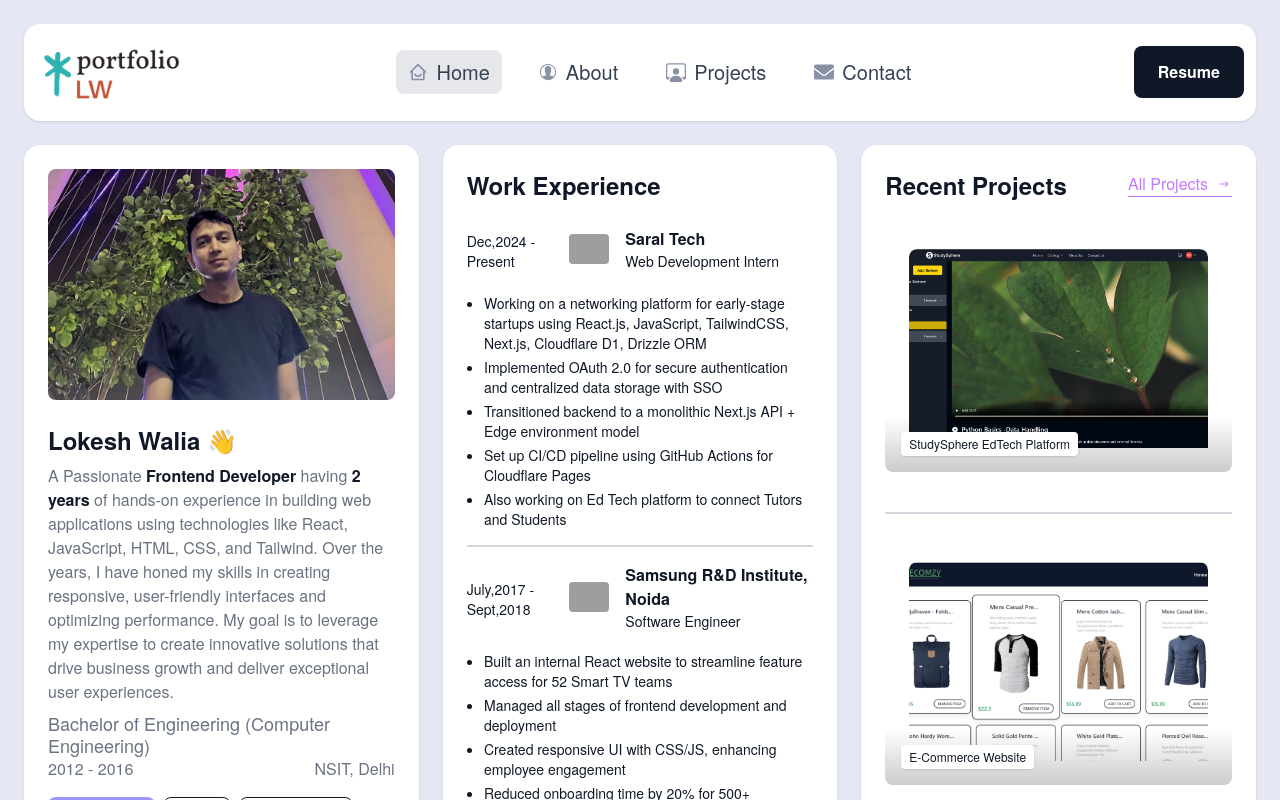
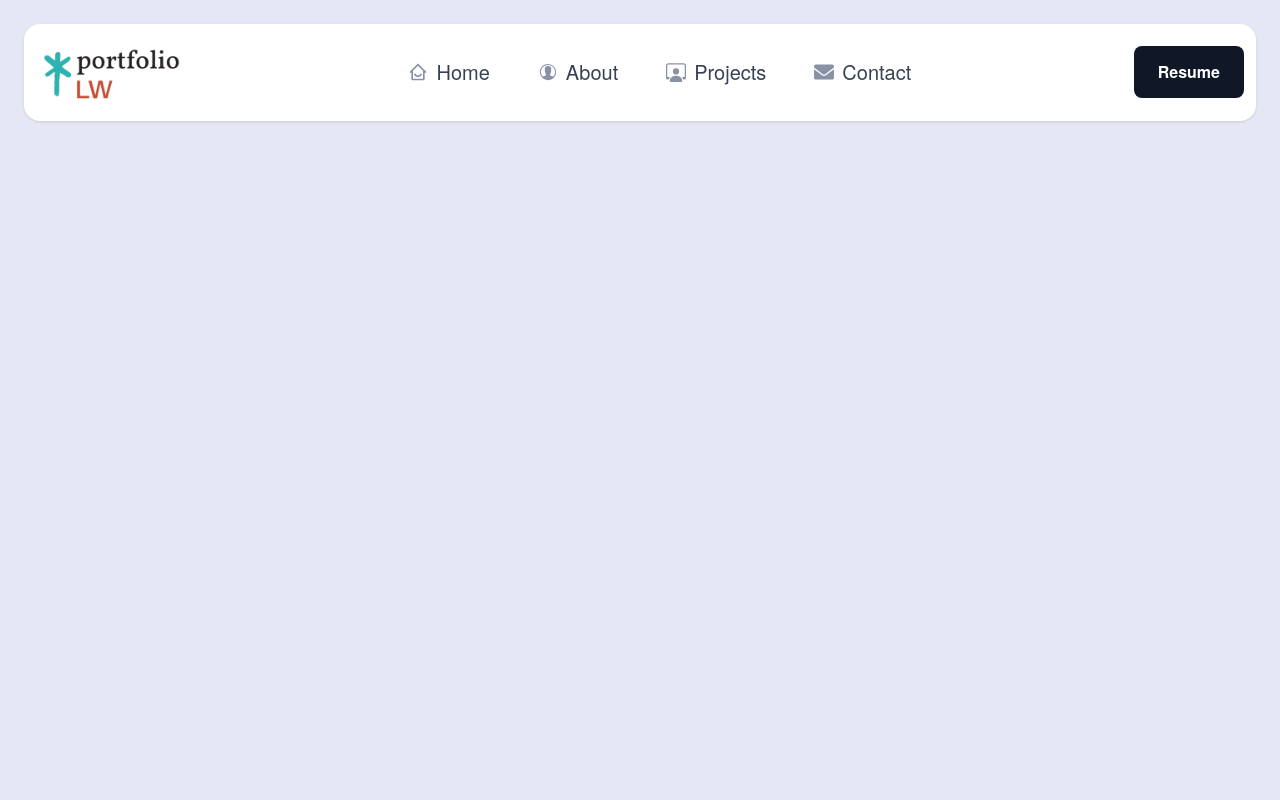
Before and after one commit to lokeshloki3/portfolio-lokesh, a React (Vite) app: page / in a window 1280 px wide. Shown: the top 800 px of the page. Built offline with nearby package versions, Linux system fonts and the light colour scheme; grey boxes are pictures that could not be loaded.

Commit message:
Updated home route link to portfolio-lokesh for github pages

```diff
--- a/package.json
+++ b/package.json
@@ -1,9 +1,12 @@
 {
+  "homepage": "https://lokeshloki3.github.io/portfolio-lokesh",
   "name": "portfolio-lokesh",
   "private": true,
   "version": "0.0.0",
   "type": "module",
   "scripts": {
+    "predeploy": "npm run build",
+    "deploy": "gh-pages -d dist",
     "dev": "vite",
     "build": "vite build",
     "lint": "eslint .",
@@ -25,6 +28,7 @@
     "eslint": "^9.25.0",
     "eslint-plugin-react-hooks": "^5.2.0",
     "eslint-plugin-react-refresh": "^0.4.19",
+    "gh-pages": "^6.3.0",
     "globals": "^16.0.0",
     "vite": "^6.3.5"
   }
--- a/src/App.jsx
+++ b/src/App.jsx
@@ -13,7 +13,7 @@
       <div>
         <Navbar />
         <Routes>
-          <Route path="/" element={<Home />} />
+          <Route path="/portfolio-lokesh" element={<Home />} />
           <Route path="/about" element={<About />} />
           <Route path="/projects" element={<Projects />} />
           <Route path="/contact" element={<Contact />} />
--- a/src/components/Mobile.jsx
+++ b/src/components/Mobile.jsx
@@ -32,7 +32,7 @@
 
         <div>
           <Link
-            to="/"
+            to="/portfolio-lokesh"
             className="inline-flex items-center gap-3 text-2xl font-semibold"
           >
             <img
@@ -46,7 +46,7 @@
 
         <ul className="mt-4 flex flex-1 flex-col gap-2">
           {menuItems.map((item, index) => {
-            const path = item.text === "Home" ? "/" : `/${item.text.toLowerCase()}`;
+            const path = item.text === "Home" ? "/portfolio-lokesh" : `/${item.text.toLowerCase()}`;
             const isActive = currentPath === path;
 
             return (
--- a/src/components/Navbar.jsx
+++ b/src/components/Navbar.jsx
@@ -26,7 +26,7 @@
     <>
       <header className="sticky top-0 z-50 border-0 border-solid border-gray-200 m-6">
         <div className="flex items-center justify-between rounded-2xl bg-white p-3 shadow">
-          <Link to="/" className="inline-flex items-center gap-3 text-2xl font-semibold">
+          <Link to="/portfolio-lokesh" className="inline-flex items-center gap-3 text-2xl font-semibold">
             <img
               className="w-[100px] sm:w-[120px] md:w-[150px]"
               alt="Logo"
@@ -38,7 +38,7 @@
             <ul className="hidden gap-6 flex-1 flex-wrap items-center justify-center lg:flex">
               {items.map(
                 (text, index) => {
-                  const path = text === "Home" ? "/" : `/${text.toLowerCase()}`;
+                  const path = text === "Home" ? "/portfolio-lokesh" : `/${text.toLowerCase()}`;
                   const isActive = currentPath === path;
 
                   return (
--- a/vite.config.js
+++ b/vite.config.js
@@ -4,6 +4,7 @@
 
 // https://vite.dev/config/
 export default defineConfig({
+  base: "/portfolio-lokesh/",
   plugins: [
     tailwindcss(),
     react()
```
Also changed, not shown: 1 other file (tests, documents, lock files or other folders).
